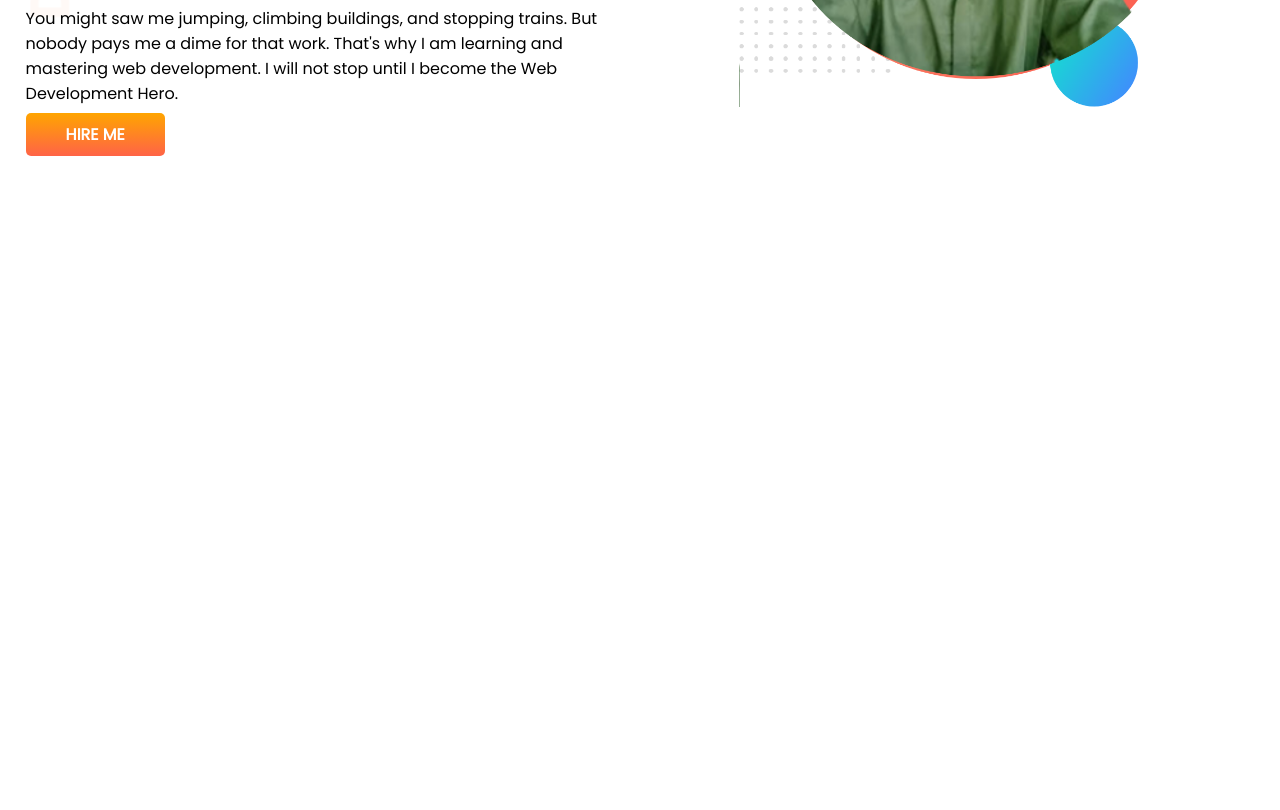
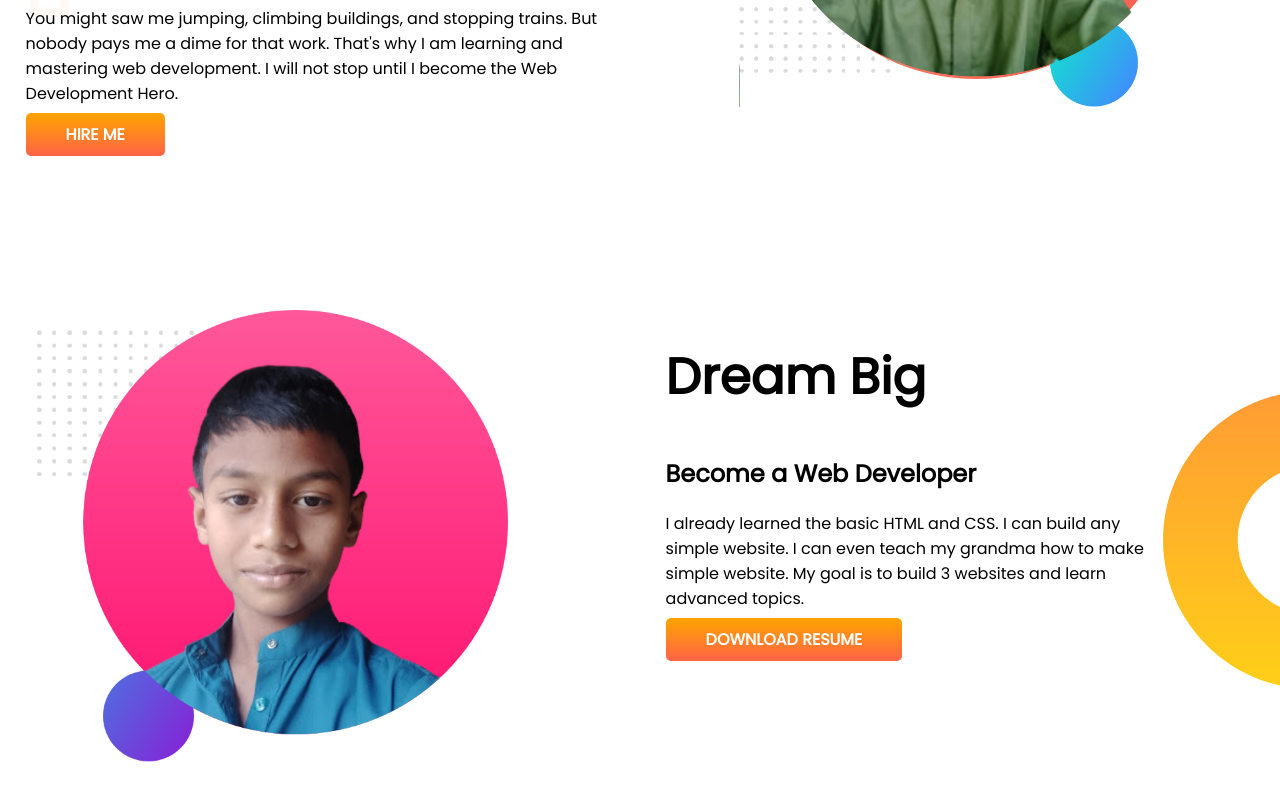
Before and after one commit to YourTahmid/developer-portfolio, a plain HTML site: page index.html in a window 1280 px wide. Shown: the part 342-1152 px from the top of the page. Before the commit the page ends 800 px from the top, so only its background shows below. Drawn offline with Linux system fonts and the light colour scheme.

Commit message:
dream big section addes

```diff
--- a/index.html
+++ b/index.html
@@ -23,5 +23,16 @@
         <img class="half-width" src="images/my-bg.png" alt="">
        </div>
    </section>
+   <section class="dream-big">
+    <div class="half-width">
+        <img class="half-width" src="images/my-bg2.png" alt="">
+    </div>
+    <div class="half-width">
+        <h1>Dream Big</h1>
+        <h2>Become a Web Developer</h2>
+        <p>I already learned the basic HTML and CSS. I can build any <br>simple website. I can even teach my grandma how to make <br>simple website. My goal is to build 3 websites and learn <br>advanced topics.</p>
+        <a href="" class="link-button">DOWNLOAD RESUME</a>
+    </div>
+   </section>
 </body>
 </html>
--- a/style.css
+++ b/style.css
@@ -20,6 +20,7 @@ h1{
 }
 section{
     display: flex;
+    margin-bottom: 100px;
 }
 .half-width{
     width: 80%;
@@ -37,3 +38,9 @@ section{
     background-image: url(images/top-banner.png);
     background-repeat: no-repeat;
 }
+
+.dream-big{
+    background-image: url(images/dream-bg.png);
+    background-repeat: no-repeat;
+    background-position: right;
+}
```
